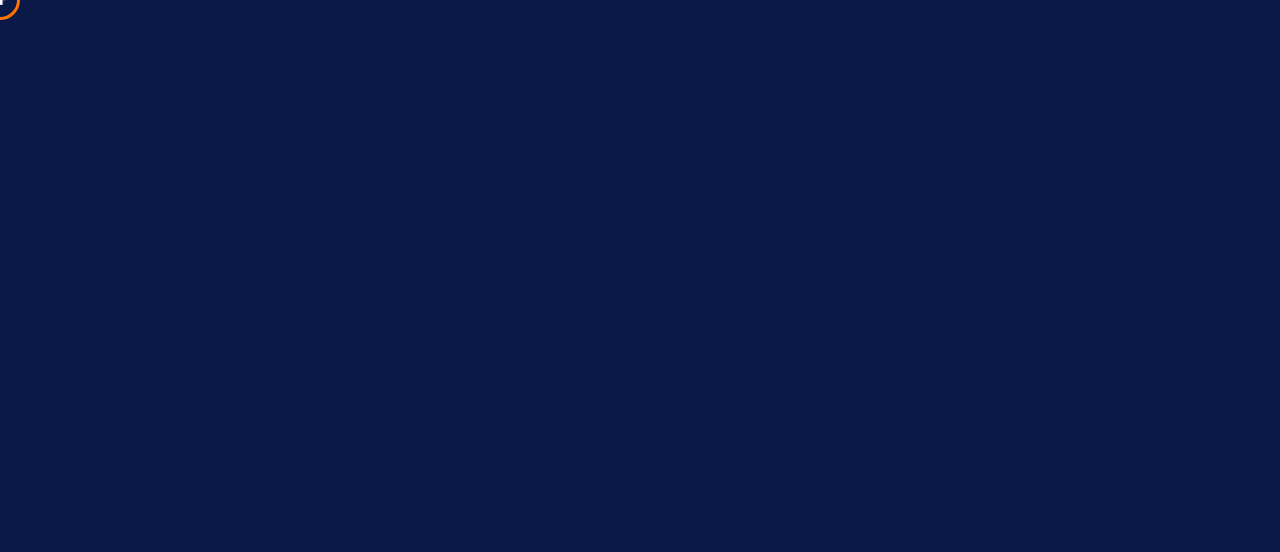
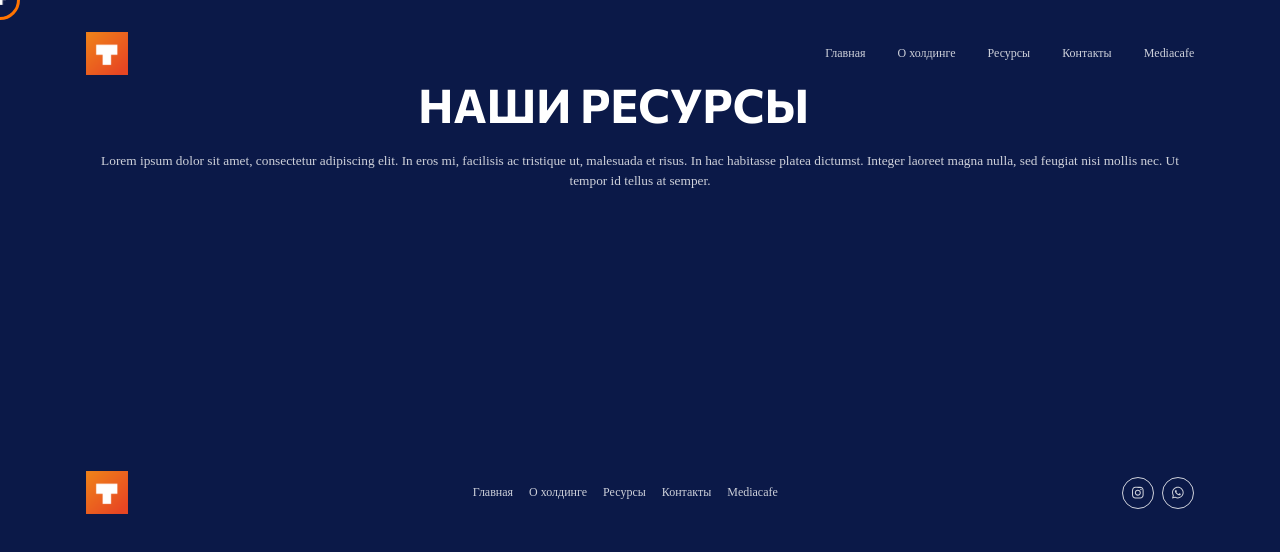
Before and after one commit to k1ngsterr1/tan-media, a React (Vite) app: page /resources in a window 1280 px wide. Before the commit this address had no page. Shown: the top 552 px of the page. Built offline with nearby package versions, Linux system fonts and the light colour scheme; a web font is replaced by a local one.

Commit message:
Version 1.1.4

```diff
--- /dev/null
+++ b/src/pages/Resources/index.tsx
@@ -0,0 +1,13 @@
+import { Footer } from "@features/Footer/ui";
+import { Header } from "@features/Header/ui";
+import { ResourcesScreen } from "@widgets/Screens/Resources";
+
+export const ResourcesPage = () => {
+  return (
+    <div>
+      <Header />
+      <ResourcesScreen />
+      <Footer />
+    </div>
+  );
+};
--- a/src/pages/index.tsx
+++ b/src/pages/index.tsx
@@ -1,16 +1,16 @@
-import React from "react";
-
 import {
   BrowserRouter as Router,
   Route,
   Navigate,
   Routes,
 } from "react-router-dom";
+
 import { ROUTE_CONSTANTS } from "@shared/config/routes";
 
 // Pages
 import { HomePage } from "./Home";
 import { HoldingPage } from "./Holding";
+import { ResourcesPage } from "./Resources";
 
 export const MyRoutes = () => {
   return (
@@ -22,6 +22,7 @@ export const MyRoutes = () => {
         <Route path="/index.html" element={<Navigate to="/home" />} />
         <Route path="/index.shtml" element={<Navigate to="/home" />} />
         <Route path={ROUTE_CONSTANTS.HOLDING} element={<HoldingPage />} />
+        <Route path={ROUTE_CONSTANTS.RESOURCES} element={<ResourcesPage />} />
       </Routes>
     </Router>
   );
--- a/src/shared/config/routes.ts
+++ b/src/shared/config/routes.ts
@@ -1,4 +1,5 @@
 export const ROUTE_CONSTANTS = {
   HOME: "/home",
   HOLDING: "/holding",
+  RESOURCES: "/resources",
 };
--- /dev/null
+++ b/src/shared/ui/ResourceTab/index.tsx
@@ -0,0 +1,14 @@
+import styles from "./styles.module.scss";
+
+interface ResourceTab {
+  name: string;
+  bgImage: string;
+}
+
+export const ResourceTab: React.FC<ResourceTab> = ({ name, bgImage }) => {
+  return (
+    <div className={`${styles.resource_tab} ${bgImage}`}>
+      <span className={styles.resource_tab__name}>{name}</span>
+    </div>
+  );
+};
--- /dev/null
+++ b/src/shared/ui/ResourceTab/styles.module.scss
@@ -0,0 +1,10 @@
+.resource_tab {
+  width: 30.3%;
+  height: clamp(150px, 15.624vw, 600px);
+  @apply rounded-md;
+
+  &__name {
+    @apply text-custom-orange;
+    @apply text-xl;
+  }
+}
--- /dev/null
+++ b/src/widgets/Screens/Resources/index.tsx
@@ -0,0 +1,21 @@
+import { ResourceTab } from "@shared/ui/ResourceTab";
+import React from "react";
+
+export const ResourcesScreen = () => {
+  return (
+    <section className="container items-center">
+      <h1 className="heading">Наши ресурсы</h1>
+      <p className="paragraph text-center mt-4">
+        Lorem ipsum dolor sit amet, consectetur adipiscing elit. In eros mi,
+        facilisis ac tristique ut, malesuada et risus. In hac habitasse platea
+        dictumst. Integer laoreet magna nulla, sed feugiat nisi mollis nec. Ut
+        tempor id tellus at semper.
+      </p>
+      <div className="flex justify-between items-start">
+        <ResourceTab name="" />
+        <ResourceTab />
+        <ResourceTab />
+      </div>
+    </section>
+  );
+};
```
